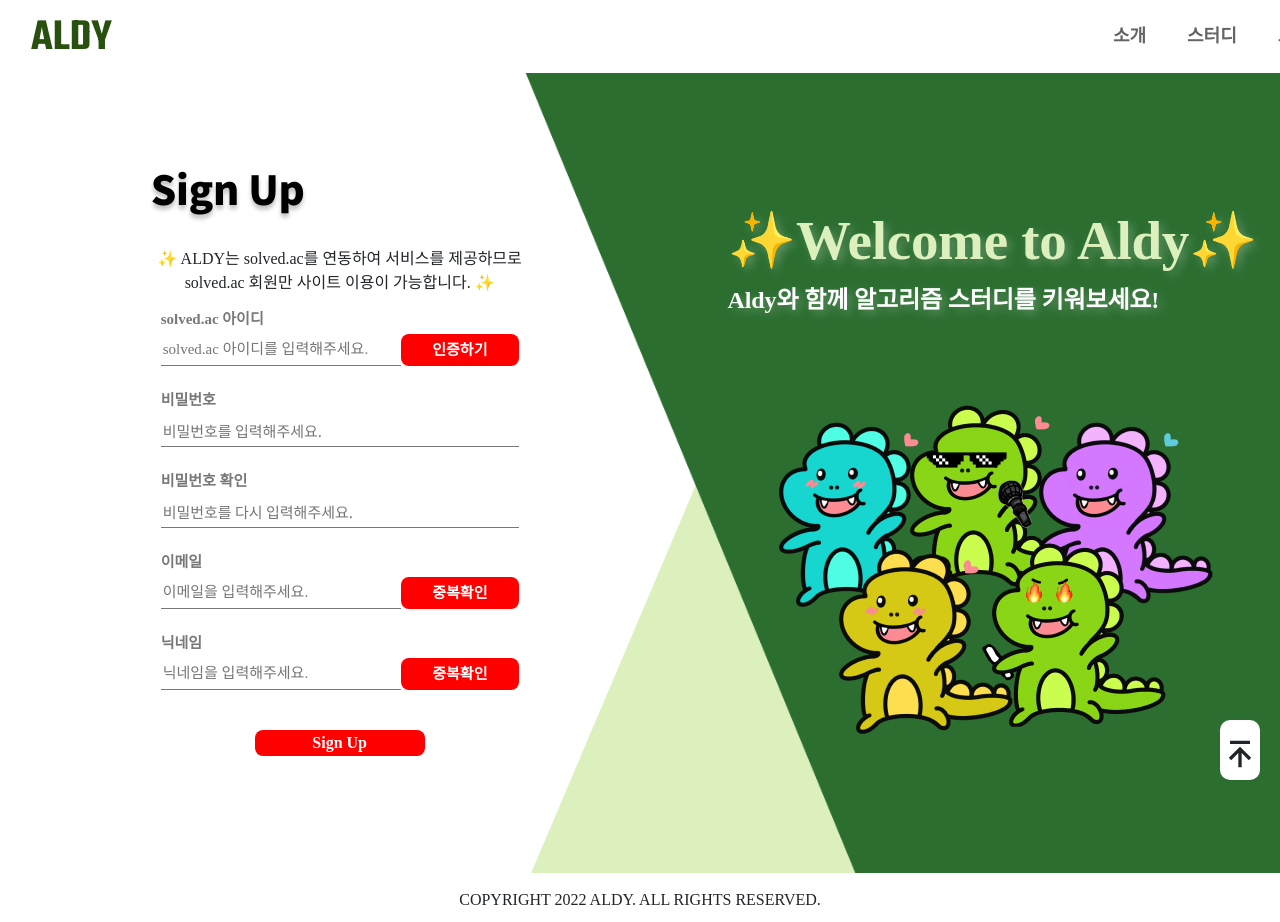
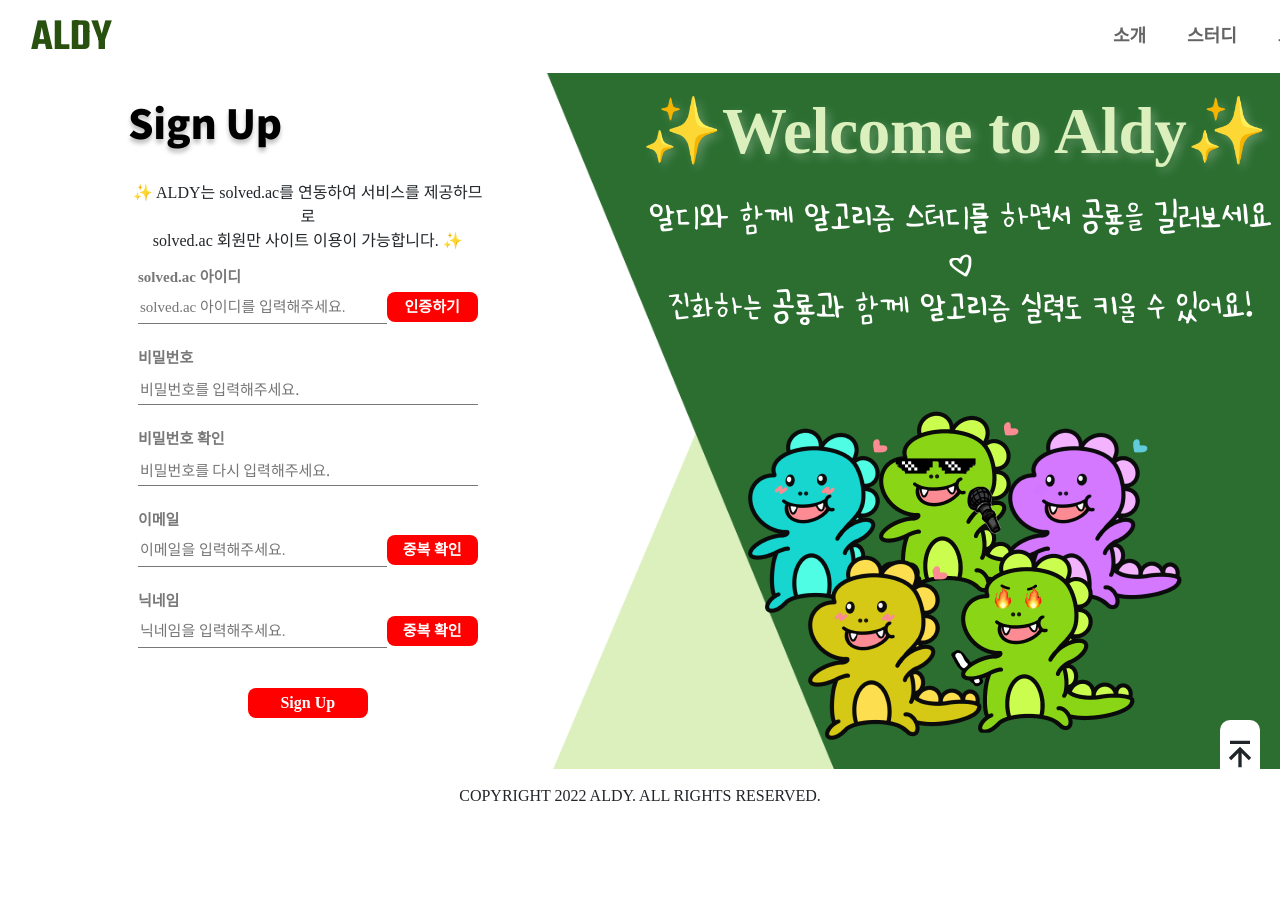
Before and after one commit to seho27060/ALDY, a React (Create React App) app in the folder aldy/: page /signup in a window 1280 px wide. Shown: the top 922 px of the page. After the commit the page ends 818 px from the top, so only its background shows below. Built offline with nearby package versions, Linux system fonts and the light colour scheme; a web font is replaced by a local one.

Commit message:
[FE] style : 회원가입페이지 버튼 크기,  세로 스크롤, 왼쪽section 수정

```diff
--- a/aldy/src/pages/auth/Signup.css
+++ b/aldy/src/pages/auth/Signup.css
@@ -12,7 +12,7 @@
   background: url(../../../public/auth_background.png) no-repeat 50% 50%;
   background-size: cover; */
   background: url(../../../public/auth_background.png) no-repeat 50% 50%;
-  height: 100vh;
+  height: 87vh;
   width: 100vw;
   background-size: cover;
   display: flex;
@@ -24,7 +24,6 @@
 .signup-page-left {
   padding-left: 10%;
   user-select: none;
-
 }
 
 .nnnnnn {
@@ -49,23 +48,20 @@
   padding-left: 12%;
   /* align-items: center; */
   user-select: none;
-
 }
 
 .signup-page-right-title {
   font-family: "Merriweather Sans";
   font-style: normal;
   font-weight: 700;
-  font-size: 55px;
+  font-size: 65px;
   line-height: 69px;
   display: flex;
   align-items: center;
   text-align: center;
   letter-spacing: -0.005em;
-
   color: #dcf0be;
-  padding-bottom: 10px;
-
+  padding-bottom: 30px;
   text-shadow: 4px 4px 10px rgba(255, 255, 255, 0.25);
 }
 
@@ -79,9 +75,7 @@
   align-items: center;
   text-align: center;
   letter-spacing: -0.005em;
-
   color: #ffffff;
-
   text-shadow: 4px 4px 10px rgba(255, 255, 255, 0.25);
   padding-bottom: 15%;
 }
@@ -152,3 +146,10 @@
 .CopyToClipboard-Btn {
   color: FFE1AA;
 }
+
+.signup-page-right-sub-title {
+  font-family: "uhbeeBold";
+  font-size: 30px;
+  color: white;
+  padding-bottom: 35px;
+}
--- a/aldy/src/pages/auth/Signup.js
+++ b/aldy/src/pages/auth/Signup.js
@@ -15,7 +15,8 @@
 import { CopyToClipboard } from "react-copy-to-clipboard";
 
 const RedButton = styled.button`
-  width: 170px;
+  width: 120px;
+  height: 30px;
   border-radius: 8px;
   background-color: red;
   border: none;
@@ -37,7 +38,8 @@
 `;
 
 const GrayButton = styled.button`
-  width: 170px;
+  width: 120px;
+  height: 30px;
   border-radius: 8px;
   background-color: gray;
   border: none;
@@ -302,7 +304,7 @@
                       }
                     }}
                   >
-                    중복확인
+                    중복 확인
                   </RedButton>
                 ) : (
                   <GrayButton>확인 완료</GrayButton>
@@ -336,7 +338,7 @@
                       });
                     }}
                   >
-                    중복확인
+                    중복 확인
                   </RedButton>
                 ) : (
                   <GrayButton>확인 완료</GrayButton>
@@ -375,8 +377,11 @@
         </section>
         <section className="signup-page-right">
           <div className="signup-page-right-title">✨Welcome to Aldy✨</div>
-          <div className="signup-page-right-text">
-            Aldy와 함께 알고리즘 스터디를 키워보세요!
+          <div className="signup-page-right-sub-title">
+            알디와 함께 알고리즘 스터디를 하면서 공룡을 길러보세요♡
+            <div className="signup-page-right-sub-title">
+              진화하는 공룡과 함께 알고리즘 실력도 키울 수 있어요!
+            </div>
           </div>
           <img
             src={process.env.PUBLIC_URL + "/signup_dinosaur.png"}
```
